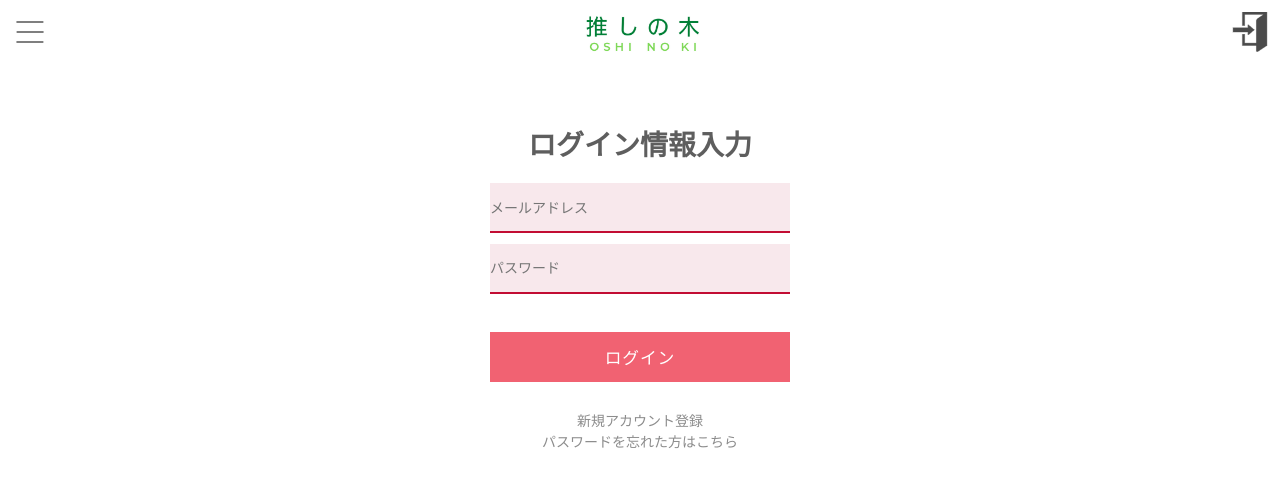
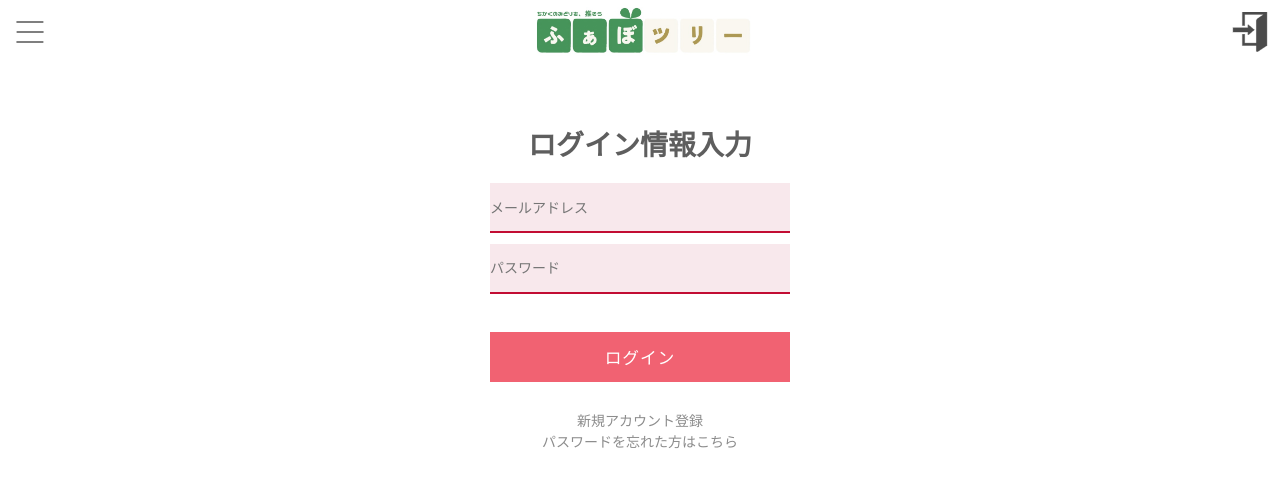
Before and after one commit to hie3-336/oshinoki_hakkason, a plain HTML site: page public/login.html in a window 1280 px wide. Drawn offline with Linux system fonts and the light colour scheme.

Commit message:
タイトルロゴ変更

```diff
--- a/public/login.html
+++ b/public/login.html
@@ -26,7 +26,7 @@
         </div>
         <div class="header-center">
             <a href="./index.html">
-                <img class="titlelogo" src="./assets/icon/titlelogo.png" alt="">
+                <img class="titlelogo" src="./assets/icon/favotree_wide.jpg" alt="">
             </a>
         </div>
     </header>
```
Also changed, not shown: public/index.html (+1 -1 lines), public/passforget.html (+1 -1 lines), public/profile.html (+1 -1 lines), public/signup.html (+1 -1 lines), public/assets/icon/favotree.png (added), public/assets/icon/favotree_wide.jpg (added).
